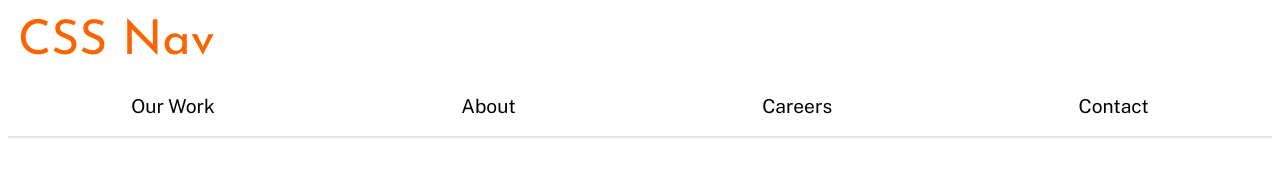
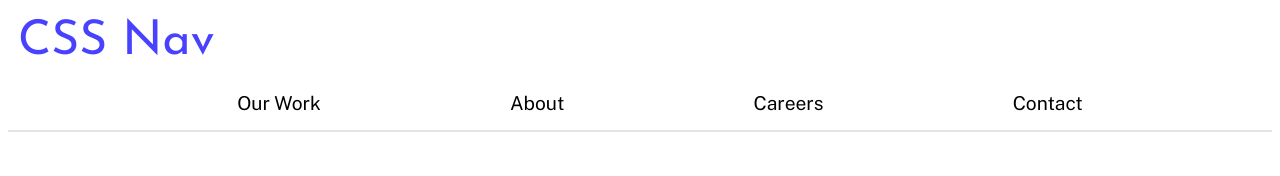
Before and after one commit to yuriikhomych23/nav-menu-logos, a plain HTML site: page index.html in a window 1280 px wide. Drawn offline with nearby package versions, Linux system fonts and the light colour scheme.

Commit message:
Sample code

```diff
--- a/css/index.css
+++ b/css/index.css
@@ -1,14 +1,56 @@
 @import url('https://fonts.googleapis.com/css?family=Josefin+Sans&display=swap');
 @import url('https://fonts.googleapis.com/css?family=Public+Sans&display=swap');
 :root {
-    --accent-color: #FB6400;
+    --accent-color: #4842FF;
     --main-color: black;
 }
 
-header nav .line {
+
+
+
+header .logo {
+    font-family: 'Josefin Sans', sans-serif;
+    color: var(--accent-color);
+    font-size: 3rem;
+    padding: 10px;
+}
+
+header nav .menu {
+    display: flex;
+    justify-content:space-evenly;
+    list-style-type: none;
+
+}
+
+header nav .menu a {
+    color: var(--main-color);
+    text-decoration: none;
+    font-size: 1.2rem;
+    font-family: 'Public Sans', sans-serif;
+
+}
+
+header nav .menu a:hover {
+    background-color: #E5E5E6;
+    padding: 16px;
+}
+
+ header nav .line {
     border-bottom: 2px solid #E4E4E4;
 }
 
+
+
+
+
+
+
+
+
+
+
+
+/*
 header nav .logo {
     font-family: 'Josefin Sans', sans-serif;
     font-size: 3rem;
@@ -16,7 +58,7 @@ header nav .logo {
     padding: 10px;
     color: var(--accent-color);
     /* margin-top: 10px; */
-}
+/* }
 
 header nav .menu {
     display: flex;
@@ -37,4 +79,4 @@ header nav .menu a:hover {
     border: 1px solid transparent;
     background-color: #E0E0E0;
     padding: 20px;
-}
+} */
--- a/index.html
+++ b/index.html
@@ -11,16 +11,16 @@
 
 <body>
 	<header>
+		<div class="logo">CSS Nav</div>
 		<nav>
-			<div class="line">
-				<div class="logo">CSS Nav</div>
-				<ul class="menu">
-					<li><a href="#OurWork">Our Work</a></li>
-					<li> <a href="#OurWork">About</a></li>
-					<li> <a href="#OurWork">Careers</a></li>
-					<li> <a href="#OurWork">Contact</a></li>
-				</ul>
+			<ul class="menu">
+				<li><a href="#OurWork">Our Work</a></li>
+				<li> <a href="#About">About</a></li>
+				<li> <a href="#Careers">Careers</a></li>
+				<li> <a href="#Contact">Contact</a></li>
+			</ul>
 			</div>
+			<div class="line"></div>
 		</nav>
 	</header>
 </body>
```
